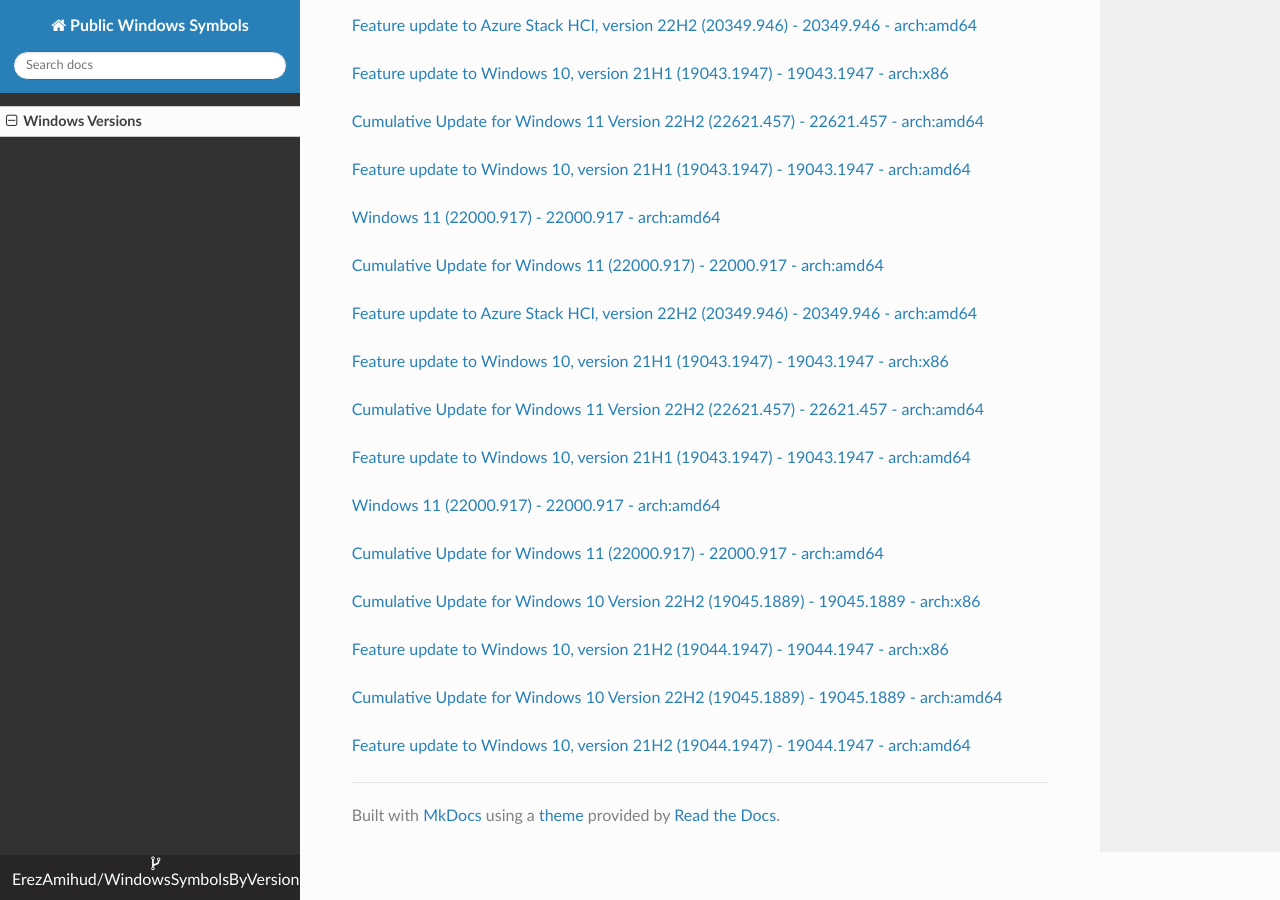
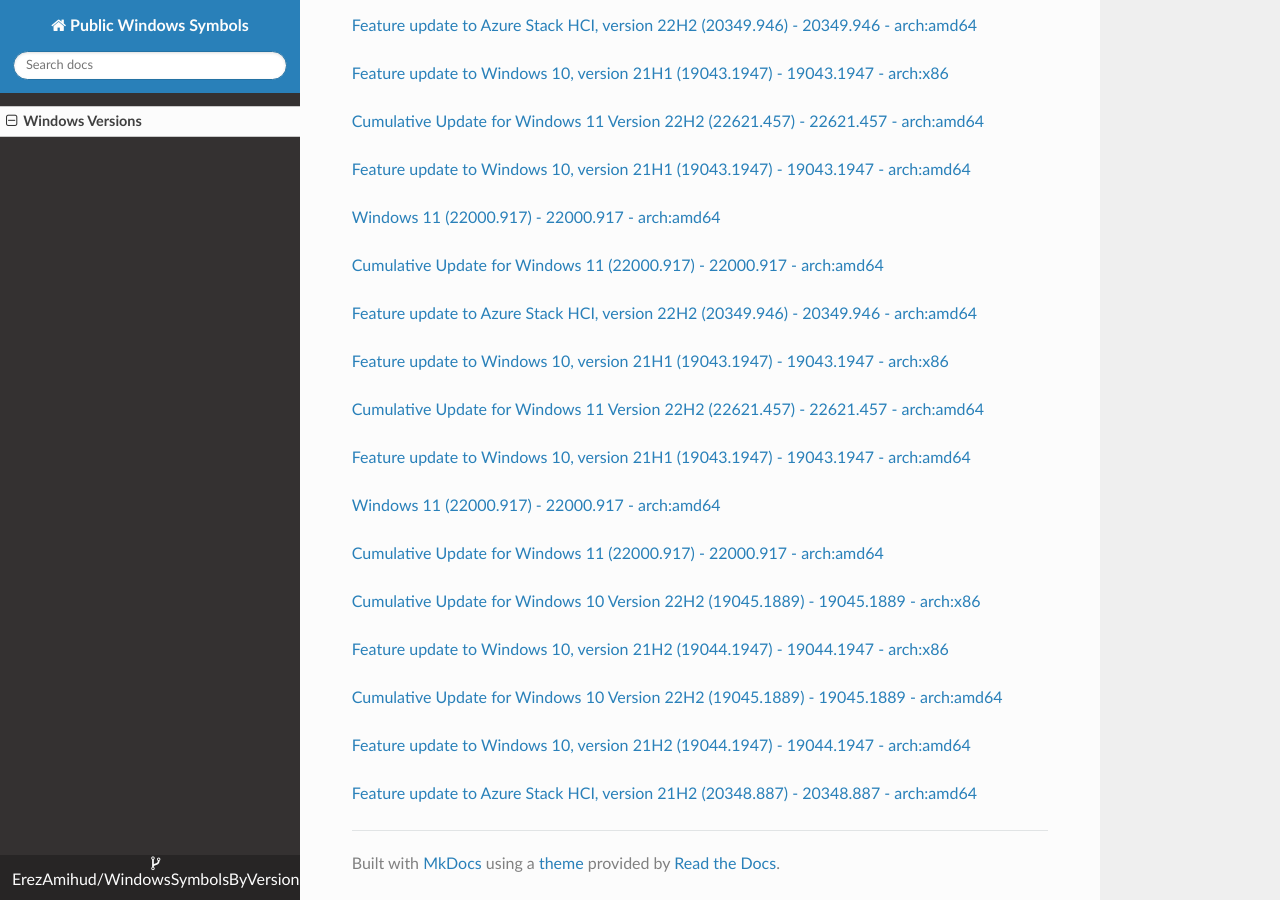
Before and after one commit to ErezAmihud/WindowsSymbolsByVersion, an MkDocs documentation site: the page built from docs/index.md, in a window 1280 px wide and 900 px high, scrolled down 54821 px. Built offline with MkDocs 1.6.1, drawn with Linux system fonts in a browser that asks for light colours; nearby versions of some CDN libraries.

Commit message:
Automated commit, add manifest for 08a5842e-d056-4c17-ae7f-911abdc791bd

```diff
--- a/docs/index.md
+++ b/docs/index.md
@@ -3247,3 +3247,6 @@
 
 
 [Feature update to Windows 10, version 21H2 (19044.1947) - 19044.1947 - arch:amd64](https://github.com/ErezAmihud/WindowsSymbolsByVersion/blob/main/manifests/feae9ba0-7b4f-40d1-bf6a-453011acfab9.manifest)
+
+
+[Feature update to Azure Stack HCI, version 21H2 (20348.887) - 20348.887 - arch:amd64](https://github.com/ErezAmihud/WindowsSymbolsByVersion/blob/main/manifests/08a5842e-d056-4c17-ae7f-911abdc791bd.manifest)
```
Also changed, not shown: process_builds.json (+1 -1 lines), 1 other file.
